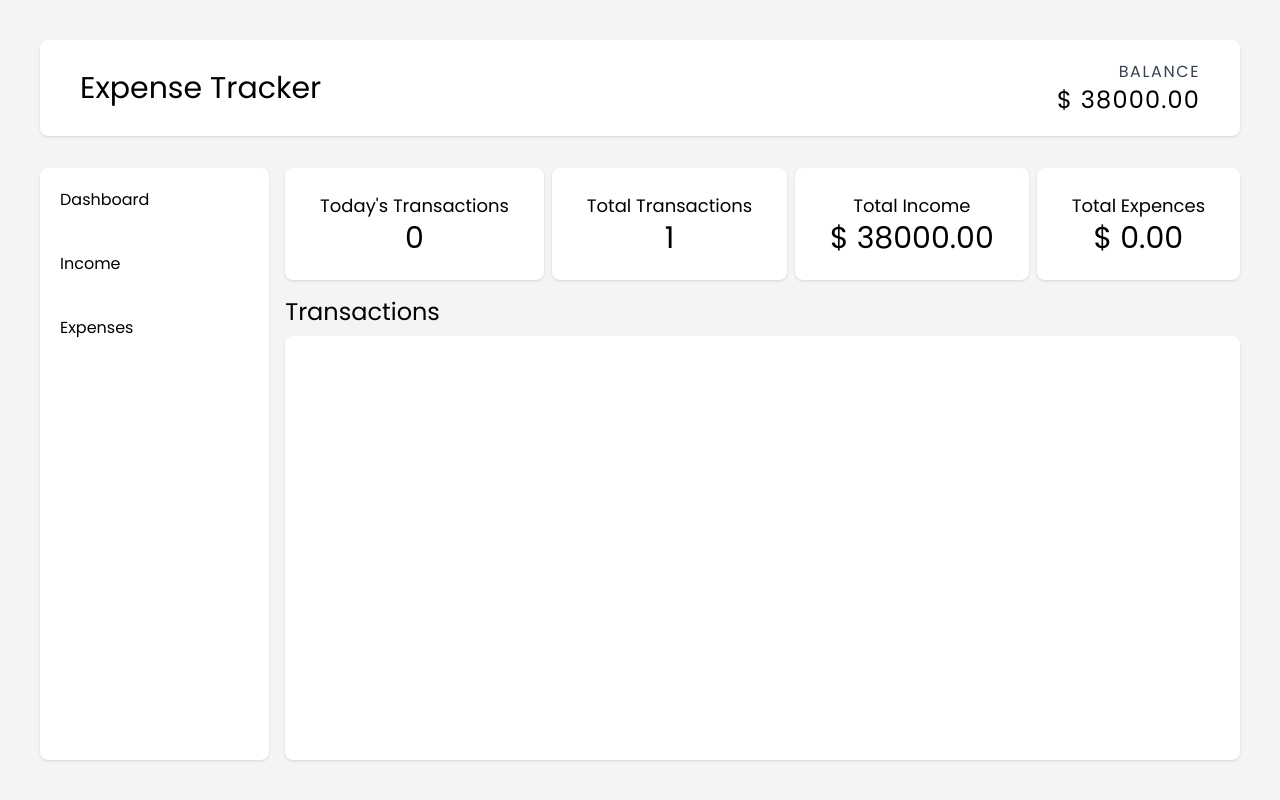
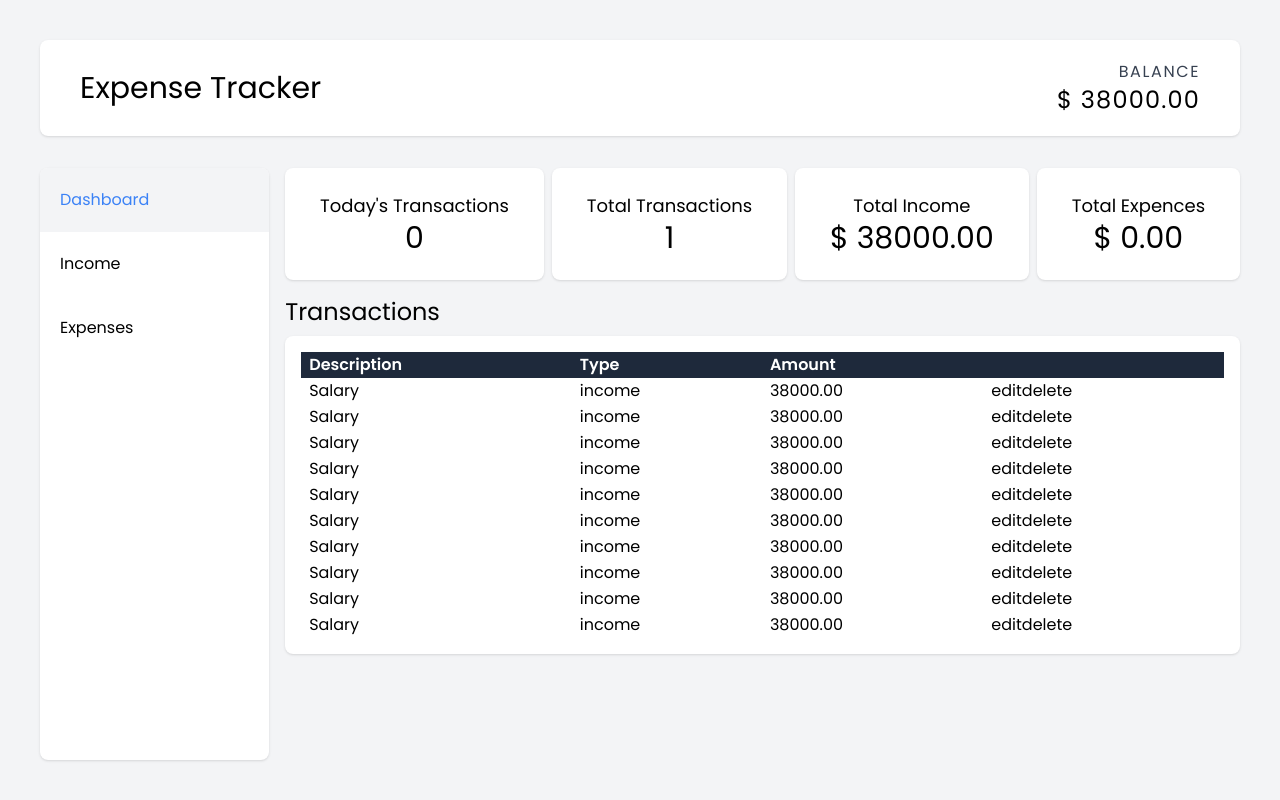
Before and after one commit to ktxdev/expense-tracker, a React (Create React App) app in the folder src/main/frontend/: page / in a window 1280 px wide. Built offline with nearby package versions, Linux system fonts and the light colour scheme.

Commit message:
Added routes

```diff
--- a/src/main/frontend/package.json
+++ b/src/main/frontend/package.json
@@ -9,6 +9,7 @@
     "@testing-library/user-event": "^13.5.0",
     "react": "^17.0.2",
     "react-dom": "^17.0.2",
+    "react-router-dom": "^6.2.2",
     "react-scripts": "5.0.0",
     "web-vitals": "^2.1.4"
   },
--- a/src/main/frontend/src/App.js
+++ b/src/main/frontend/src/App.js
@@ -1,20 +1,25 @@
+import Dashboard from "./components/Dashboard";
 import Navbar from "./components/navbar/Navbar";
 import SideNav from "./components/sidenav/SideNav";
-import Stats from "./components/stats/Stats";
-import Transactions from "./components/transactions/Transactions";
+import { BrowserRouter, Route, Routes } from 'react-router-dom'
+import Expenses from "./components/Expenses";
+import Income from "./components/Income";
 
 function App() {
   return (
     <div className="flex flex-col w-full h-screen max-h-screen bg-gray-100 p-10">
-      <Navbar balance="38000.00" />
-      <div className="flex flex-grow space-x-4">
-        <SideNav />
-        <div className="w-full flex flex-col">
-          <Stats />
-          <Transactions />
+        <Navbar balance="38000.00" />
+        <div className="flex flex-grow space-x-4">
+          <SideNav />
+          <div className="w-full flex flex-col">
+            <Routes>
+              <Route path="/" element={<Dashboard />}/>
+              <Route path="/expenses" element={<Expenses />}/>
+              <Route path="/income" element={<Income />}/>
+            </Routes>
+          </div>
         </div>
       </div>
-    </div>
   );
 }
 
--- /dev/null
+++ b/src/main/frontend/src/components/Dashboard.jsx
@@ -0,0 +1,14 @@
+import React from 'react'
+import Stats from "./stats/Stats";
+import Transactions from "./transactions/Transactions";
+
+const Dashboard = () => {
+    return (
+        <>
+            <Stats />
+            <Transactions />
+        </>
+    )
+}
+
+export default Dashboard
--- /dev/null
+++ b/src/main/frontend/src/components/Expenses.jsx
@@ -0,0 +1,11 @@
+import React from 'react'
+
+const Expenses = () => {
+  return (
+    <div>
+        <h2>Expenses</h2>
+    </div>
+  )
+}
+
+export default Expenses
--- /dev/null
+++ b/src/main/frontend/src/components/Income.jsx
@@ -0,0 +1,11 @@
+import React from 'react'
+
+const Income = () => {
+  return (
+    <div>
+        <h2>Income</h2>
+    </div>
+  )
+}
+
+export default Income
--- a/src/main/frontend/src/components/sidenav/SideNav.jsx
+++ b/src/main/frontend/src/components/sidenav/SideNav.jsx
@@ -1,12 +1,15 @@
 import React from 'react'
-import SideNavItem from './sidenavitem/SideNavItem'
+import { Link, NavLink } from 'react-router-dom'
 
 const SideNav = () => {
+  const nonActiveClasses = "block p-5 cursor-pointer hover:bg-gray-100 hover:text-black"
+  const activeClasses = "bg-gray-100 text-blue-500"
+
   return (
     <div className="bg-white w-72 h-full rounded-lg shadow overflow-hidden">
-        <SideNavItem title="Dashboard" />
-        <SideNavItem title="Income" />
-        <SideNavItem title="Expenses" />
+        <NavLink to="/" className={({ isActive }) => isActive ? `${nonActiveClasses} ${activeClasses}` : `${nonActiveClasses}`}>Dashboard</NavLink>
+        <NavLink to="/income" className={({ isActive }) => isActive ? `${nonActiveClasses} ${activeClasses}` : `${nonActiveClasses}`}>Income</NavLink>
+        <NavLink to="/expenses" className={({ isActive }) => isActive ? `${nonActiveClasses} ${activeClasses}` : `${nonActiveClasses}`}>Expenses</NavLink>
     </div>
   )
 }
--- a/src/main/frontend/src/components/sidenav/sidenavitem/SideNavItem.jsx
+++ /dev/null
@@ -1,9 +0,0 @@
-import React from 'react'
-
-const SideNavItem = ({title}) => {
-  return (
-    <div className="p-5 cursor-pointer hover:bg-gray-100 hover:text-black">{title}</div>
-  )
-}
-
-export default SideNavItem
--- a/src/main/frontend/src/components/transactions/Transactions.jsx
+++ b/src/main/frontend/src/components/transactions/Transactions.jsx
@@ -1,14 +1,33 @@
-import React from 'react'
+import React, { useState } from 'react'
 
 const Transactions = () => {
-  return (
-    <div className="flex-grow flex flex-col">
-        <h2 className="text-2xl mb-2">Transactions</h2>
-        <div className="bg-white flex-grow rounded-lg shadow" >
-
+    const [transactions, setTransactions] = useState([1, 2, 3, 4, 5, 6,7,8,9,0])
+    return (
+        <div className="flex-grow flex flex-col">
+            <h2 className="text-2xl mb-2">Transactions</h2>
+            <div className="bg-white rounded-lg shadow p-4" >
+                <table className="w-full">
+                    <thead className="text-left bg-slate-800 text-white">
+                        <th className="px-2">Description</th>
+                        <th className="px-2">Type</th>
+                        <th className="px-2">Amount</th>
+                        <th></th>
+                    </thead>
+                    <tbody className="max-h-10 overflow-y-scroll">
+                        { transactions.map(t => <tr className='py-4'>
+                            <td className="px-2">Salary</td>
+                            <td className="px-2">income</td>
+                            <td className="px-2">38000.00</td>
+                            <td className="px-2">
+                                <button>edit</button>
+                                <button>delete</button>
+                            </td>
+                        </tr> )}
+                    </tbody>
+                </table>
+            </div>
         </div>
-    </div>
-  )
+    )
 }
 
 export default Transactions
--- a/src/main/frontend/src/index.js
+++ b/src/main/frontend/src/index.js
@@ -2,10 +2,11 @@ import React from 'react';
 import ReactDOM from 'react-dom';
 import './index.css';
 import App from './App';
+import { BrowserRouter } from 'react-router-dom';
 
 ReactDOM.render(
-  <React.StrictMode>
+  <BrowserRouter>
     <App />
-  </React.StrictMode>,
+  </BrowserRouter>,
   document.getElementById('root')
 );
```
Also changed, not shown: 1 other file (tests, documents, lock files or other folders).
